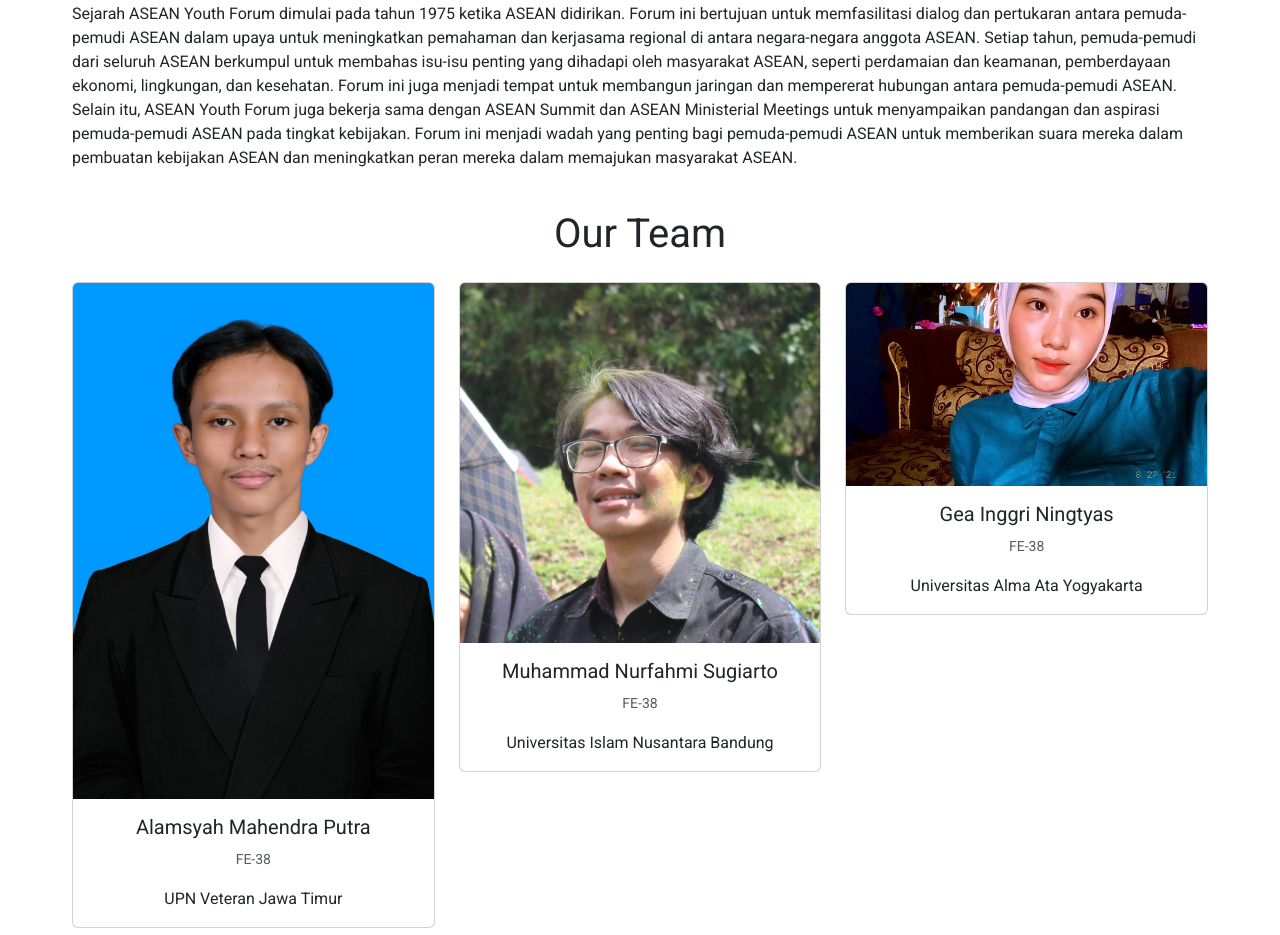
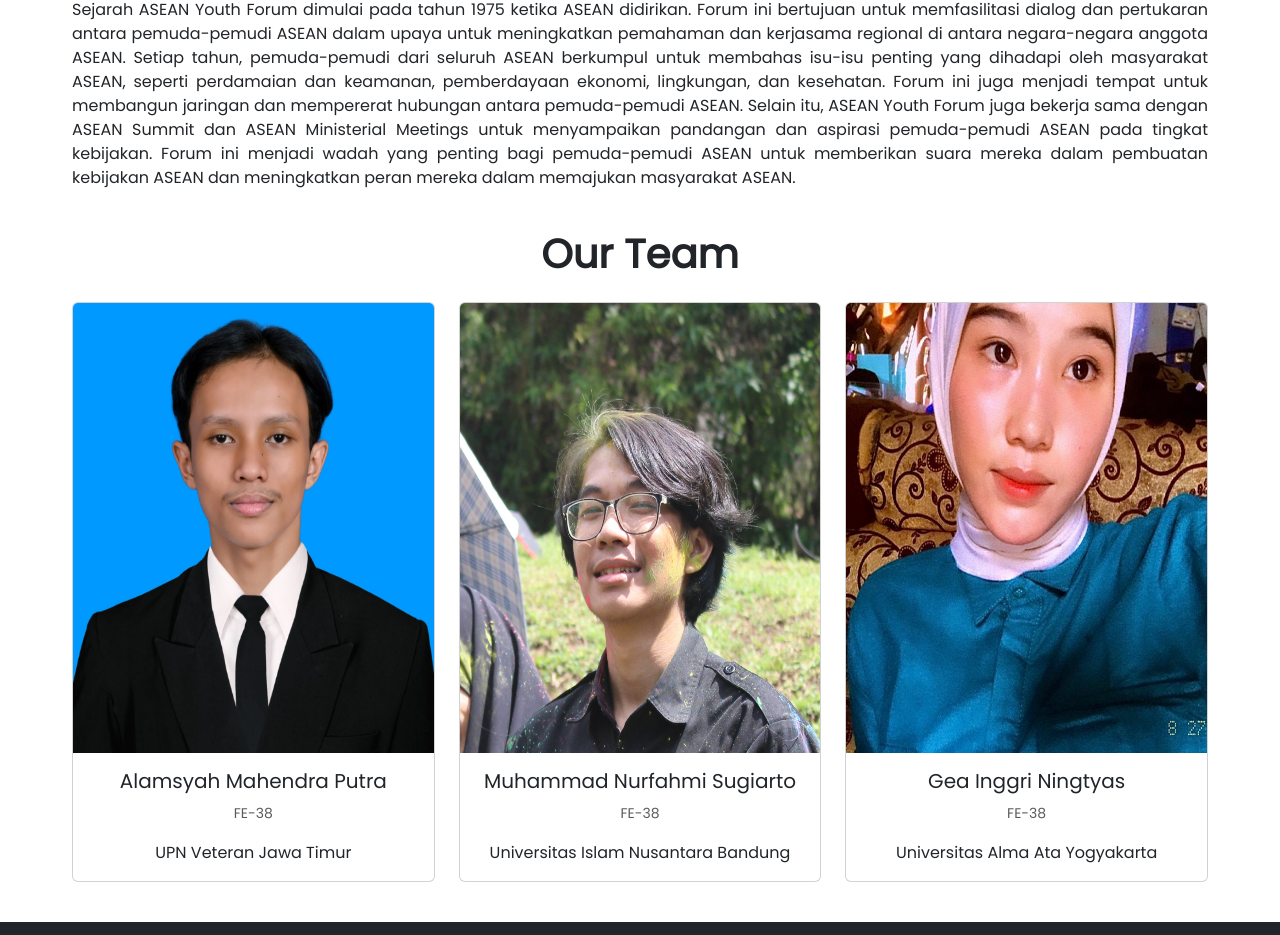
Before and after one commit to Ricoenrique24/fe-38-project, a plain HTML site: page index.html in a window 1280 px wide. Shown: the part 644-1579 px from the top of the page. Drawn offline with nearby package versions, Linux system fonts and the light colour scheme.

Commit message:
Revisied Version

```diff
--- a/assets/css/style.css
+++ b/assets/css/style.css
@@ -1,9 +1,18 @@
-@import url('https://fonts.googleapis.com/css?family=Roboto');
+@import url('https://fonts.googleapis.com/css2?family=Poppins&display=swap');
 
 body {
-  font-family: 'Roboto', sans-serif;
+  font-family: 'Poppins', sans-serif;
+  font-weight: 400;
 }
 
 .nav-color {
   background-color: #0a4d68;
 }
+
+.text-justify {
+  text-align: justify;
+}
+
+.text-bolder{
+  font-weight: 700;
+}
--- a/index.html
+++ b/index.html
@@ -63,7 +63,7 @@
             />
           </div>
           <div class="col-md-8 position-relative">
-            <h1 class="position-absolute top-50 start-0 mb-5">About Us</h1>
+            <h1 class="position-absolute top-50 start-0 mb-5 text-bolder">About Us</h1>
           </div>
         </div>
       </section>
@@ -75,7 +75,7 @@
         <div class="row">
           <h2>Latar Belakang Asean Youth Forum</h2>
           <div class="col-md-12">
-            <p class="justify-content-end">
+            <p class="text-justify">
               ASEAN Youth Forum adalah sebuah forum yang diadakan oleh ASEAN
               (Association of Southeast Asian Nations) untuk membawa
               bersama-sama pemuda dari seluruh negara anggota ASEAN untuk
@@ -94,7 +94,7 @@
         <div class="row">
           <h2>Sejarah Asean Youth Forum</h2>
           <div class="col-md-12">
-            <p class="justify-content-end">
+            <p class="text-justify">
               Sejarah ASEAN Youth Forum dimulai pada tahun 1975 ketika ASEAN
               didirikan. Forum ini bertujuan untuk memfasilitasi dialog dan
               pertukaran antara pemuda-pemudi ASEAN dalam upaya untuk
@@ -119,16 +119,17 @@
       <!-- End About Us Section -->
 
       <!-- Start Our Team -->
-      <h1 class="text-center text-bold">Our Team</h1>
+      <h1 class="text-center text-bolder">Our Team</h1>
       <section class="m-4">
         <div class="row">
           <!-- Alamsyah Profile -->
           <div class="col-md-4">
             <div class="card mb-3">
               <img
-                src="assets/img/alamsyah.jpeg"
+                src="assets/img/alamsyah-alternate.png"
                 class="card-img-top"
                 alt="Image Alamsyah Mahendra Putra"
+                height="450"
               />
               <div class="card-body">
                 <h5 class="card-title text-center">Alamsyah Mahendra Putra</h5>
@@ -143,9 +144,10 @@
           <div class="col-md-4">
             <div class="card mb-3">
               <img
-                src="assets/img/fahmi-crop.jpg"
+                src="assets/img/fahmi.jpg"
                 class="card-img-top"
                 alt="Image Muhammad nurfahmi sugiarto"
+                height="450"
               />
               <div class="card-body">
                 <h5 class="card-title text-center">
@@ -164,9 +166,10 @@
           <div class="col-md-4">
             <div class="card mb-3">
               <img
-                src="assets/img/gea.jpeg"
+                src="assets/img/gea-alternate.jpeg"
                 class="card-img-top"
                 alt="Image Gea Inggri Ningtyas"
+                height="450"
               />
               <div class="card-body">
                 <h5 class="card-title text-center">
```
Also changed, not shown: assets/img/alamsyah-alternate.png (added), assets/img/alamsyah-resized.png (added), assets/img/fahmi-resized.png (added), assets/img/fahmi.jpg (added), assets/img/gea-alternate.jpeg (added), assets/img/gea-resized.png (added).
